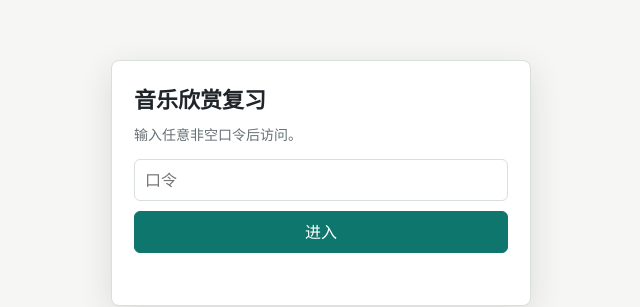
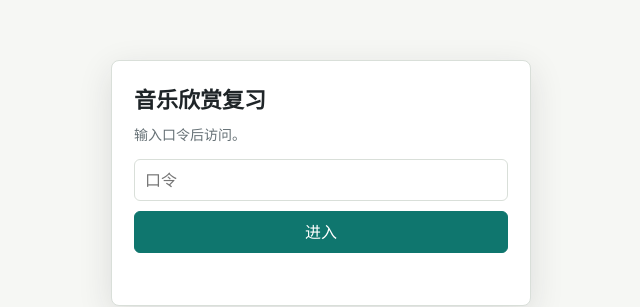
Before and after one commit to Loaf1ng/music-review-html, a plain HTML site: page index.html in a window 1280 px wide. Shown: the part 217-524 px from the top of the page, 319-959 px from the left. Drawn offline with Linux system fonts and the light colour scheme.

Commit message:
Update login prompt wording

```diff
--- a/index.html
+++ b/index.html
@@ -316,7 +316,7 @@
   <div class="login-gate" id="loginGate">
     <div class="login-panel">
       <h1>音乐欣赏复习</h1>
-      <p>输入任意非空口令后访问。</p>
+      <p>输入口令后访问。</p>
       <form class="login-form" id="loginForm">
         <input class="login-input" id="loginInput" type="password" autocomplete="current-password" placeholder="口令">
         <button class="primary" type="submit">进入</button>
```
